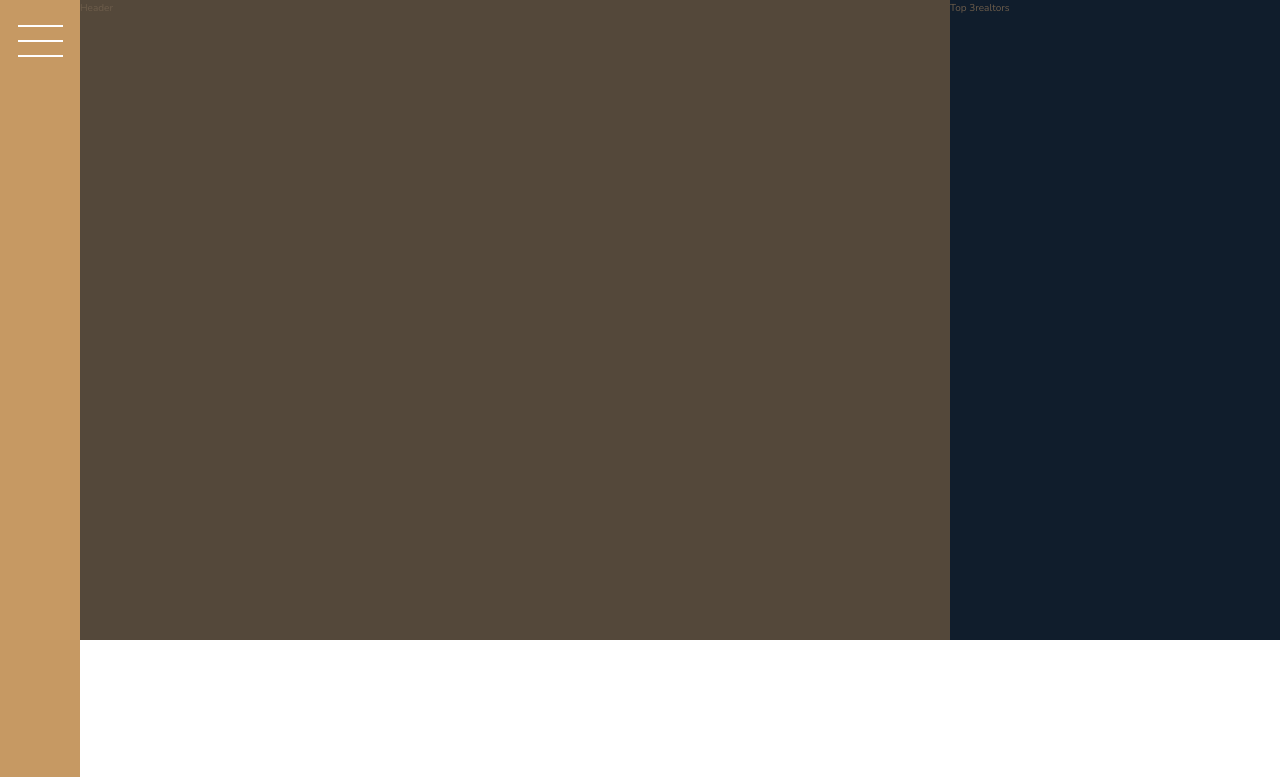
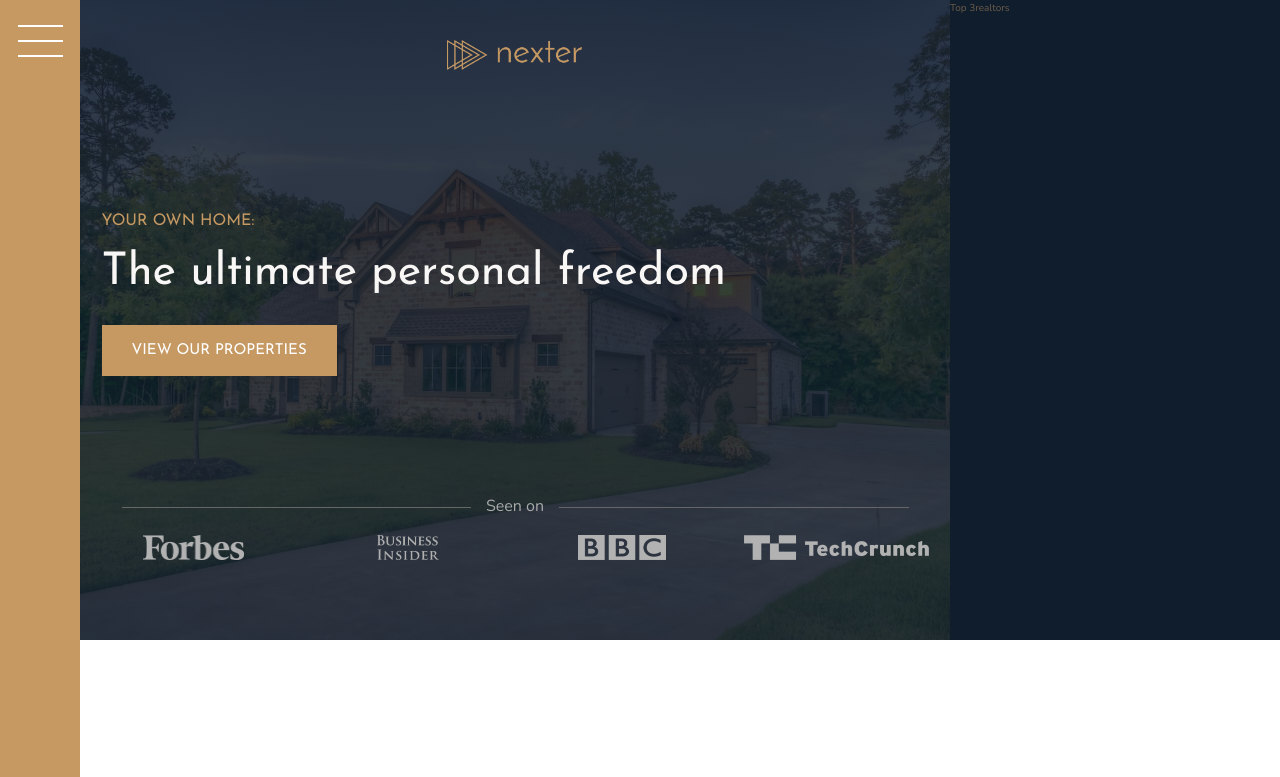
Before and after one commit to bachar78/Nexter-Project-Advanced-Css-Grid, a website: page index.html in a window 1280 px wide. Shown: the top 777 px of the page. Drawn offline with nearby package versions, Linux system fonts and the light colour scheme.

Commit message:
The header

```diff
--- a/index.html
+++ b/index.html
@@ -17,7 +17,20 @@
       <button class="nav-btn">
       </button>
     </div>
-    <header class="header">Header</header>
+    <header class="header">
+      <img src="img/logo.png" alt="" class="header__logo">
+      <h3 class="heading-3">Your own home:</h3>
+      <h1 class="heading-1">The ultimate personal freedom</h1>
+      <button class="btn header__btn">View our properties</button>
+      <div class="header__seenon-text">Seen on</div>
+        <div class="header__seenon-logos">
+          <img src="img/logo-forbes.png" alt="">
+          <img src="img/logo-bi.png" alt="">
+          <img src="img/logo-bbc.png" alt="">
+          <img src="img/logo-techcrunch.png" alt="">
+        </div>
+
+    </header>
     <div class="realtors">Top 3realtors</div>
     <section class="features">
       <div class="feature">
--- a/sass/_header.scss
+++ b/sass/_header.scss
@@ -1,4 +1,54 @@
 .header {
-    background-color: $color-grey-dark-1;
-    grid-column: full-start/col-end 6;
+  grid-column: full-start/col-end 6;
+  background-image: linear-gradient(
+      rgba($color-secondary, 0.85),
+      rgba($color-secondary, 0.85)
+    ),
+    url(../img/hero.jpeg);
+  background-size: cover;
+  background-position: center;
+  display: grid;
+  grid-row-gap: 1.5rem;
+  grid-template-rows: 1fr min-content 6rem 1fr;
+  grid-template-columns: max-content;
+  padding: 8rem;
+  padding-top: 4rem;
+  justify-content: center;
+
+  &__logo {
+    height: 3rem;
+    justify-self: center;
+  }
+  &__btn {
+    justify-self: start;
+    align-self: start;
+  }
+  &__seenon-text {
+    display: grid;
+    grid-template-columns: 1fr max-content 1fr;
+    grid-column-gap: 1.5rem;
+    font-size: 1.6rem;
+    color: $color-grey-light-2;
+    align-items: center;
+
+    padding: 0 2rem;
+    &::before,
+    &::after {
+      content: '';
+      height: 1px;
+      display: block;
+      background-color: currentColor;
+      filter: brightness(60%);
+    }
+  }
+  &__seenon-logos {
+    display: grid;
+    grid-template-columns: repeat(4, 1fr);
+    grid-column-gap: 3rem;
+    justify-items: center;
+    img {
+      height: 2.5rem;
+      filter: brightness(70%);
+    }
+  }
 }
--- a/sass/_typography.scss
+++ b/sass/_typography.scss
@@ -4,6 +4,9 @@
 }
 .heading-1 {
   @extend %heading;
+  font-size: 4.5rem;
+  color: $color-grey-light-1;
+  line-height: 1;
 }
 .heading-2 {
   @extend %heading;
```
Also changed, not shown: css/style.css.
